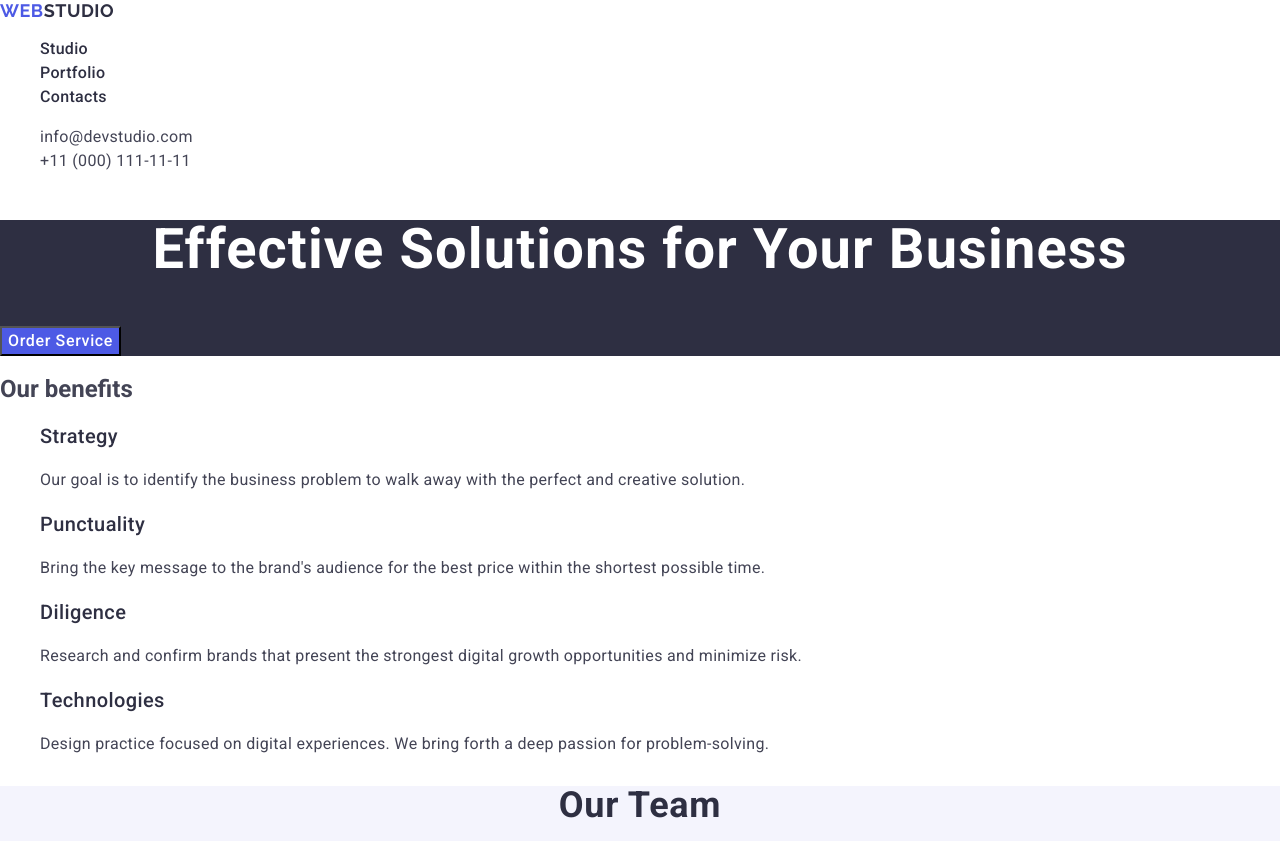
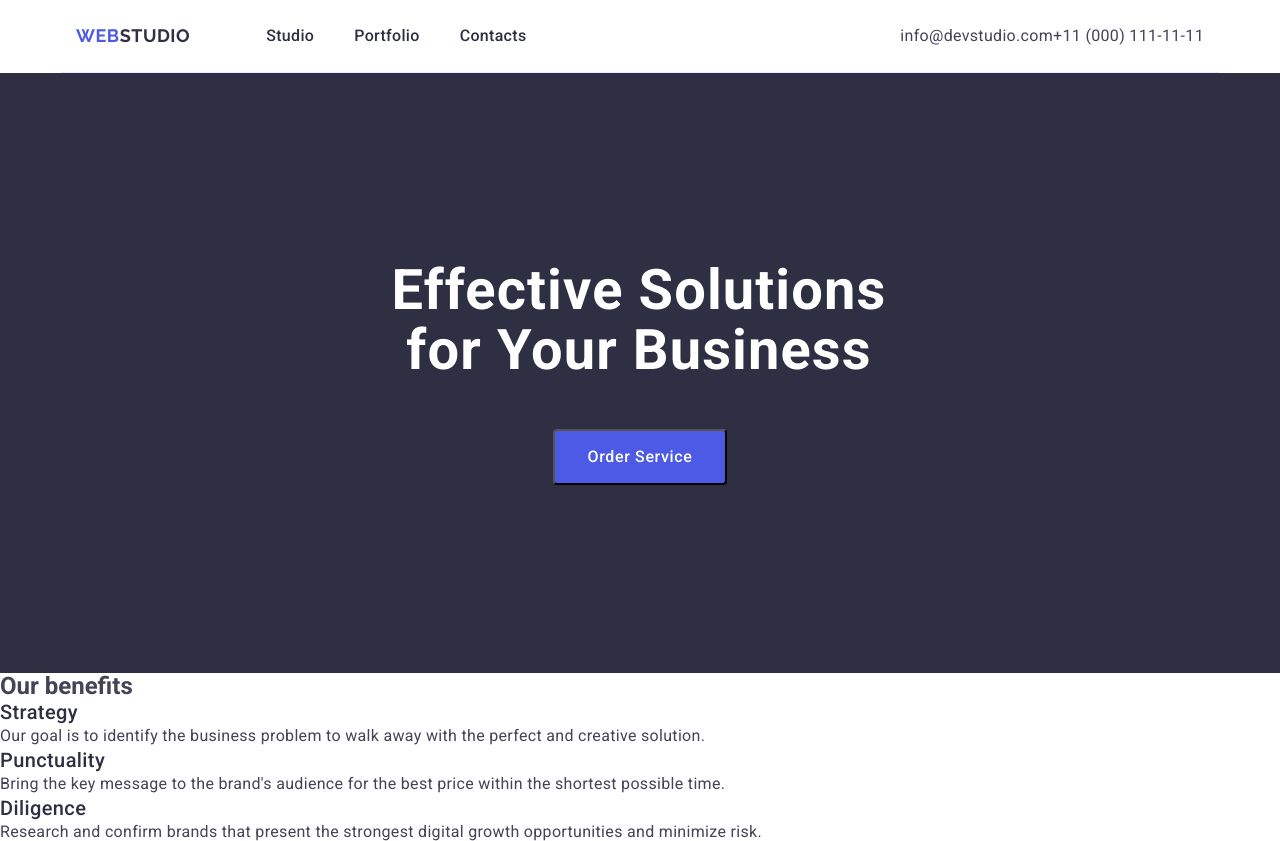
Before and after one commit to Tiana-Levchenko/goit-markup-hw-06, a plain HTML site: page index.html in a window 1280 px wide. Shown: the top 841 px of the page. Drawn offline with nearby package versions, Linux system fonts and the light colour scheme.

Commit message:
add css header and hero page

```diff
--- a/css/styles.css
+++ b/css/styles.css
@@ -5,9 +5,24 @@ body {
   background-color: #fff;
 }
 
+h1,
+h2,
+h3,
+h4,
+h5,
+h6,
+p {
+  margin-top: 0;
+  margin-bottom: 0;
+}
+
 ul,
 ol {
   list-style-type: none;
+  color: inherit;
+  margin-top: 0;
+  margin-bottom: 0;
+  padding-left: 0;
 }
 
 a {
@@ -18,12 +33,40 @@ button {
   cursor: pointer;
 }
 
+img {
+  display: block;
+}
+
+.container {
+  width: 1158px;
+  padding-left: 15px;
+  padding-right: 15px;
+  margin-left: auto;
+  margin-right: auto;
+}
 /* ============== /Common Styles ==========*/
 /* ========== Page Header Styles ========= */
 
+.page-header-container {
+  display: flex;
+  justify-content: space-between;
+  border-bottom: 1px solid #e7e9fc;
+}
+
+.page-nav {
+  display: flex;
+  align-items: center;
+}
+
+.menu {
+  display: flex;
+  column-gap: 40px;
+}
+
 .logo {
-    font-family: 'Raleway', sans-serif;
+  font-family: "Raleway", sans-serif;
   font-weight: 700;
+  margin-right: 76px;
   font-size: 18px;
   line-height: 1.17;
   letter-spacing: 0.03em;
@@ -35,6 +78,9 @@ button {
 }
 
 .menu-link {
+  display: block;
+  padding-top: 24px;
+  padding-bottom: 24px;
   font-weight: 500;
   line-height: 1.5;
   letter-spacing: 0.02em;
@@ -48,6 +94,12 @@ button {
 address {
   font-style: normal;
 }
+
+.contact-address {
+  display: flex;
+  padding: 24px 0;
+}
+
 .contact-item {
   font-weight: 400;
   font-size: 16px;
@@ -66,7 +118,15 @@ address {
 .hero {
   background-color: #2e2f42;
 }
+.hero-container {
+  padding-top: 188px;
+  padding-bottom: 188px;
+  padding-left: 330px;
+  padding-right: 330px;
+}
 .hero-title {
+  max-width: 496px;
+  margin-bottom: 48px;
   font-weight: 700;
   font-size: 56px;
   line-height: 1.07;
@@ -75,10 +135,17 @@ address {
   color: #fff;
 }
 .hero-btn {
+  display: block;
+  margin: 0 auto;
+  min-width: 169px;
+  height: 56px;
+  padding-left: 32px;
+  padding-right: 32px;
   font-weight: 500;
   font-size: 16px;
   line-height: 1.5;
   letter-spacing: 0.04em;
+  border-radius: 4px;
   color: #fff;
   background: #4d5ae5;
 }
@@ -105,7 +172,7 @@ address {
 /* ========== /Our Benefits ========= */
 /* ========== Our Team ========= */
 .name {
-    background-color: #FFFFFF;
+  background-color: #ffffff;
 }
 .our-team {
   background-color: #f4f4fd;
@@ -169,7 +236,7 @@ address {
   text-transform: uppercase;
   color: #4d5ae5;
 }
-.logo-footer-part{
+.logo-footer-part {
   color: #f4f4fd;
 }
 .footer-text {
--- a/index.html
+++ b/index.html
@@ -16,9 +16,10 @@
 </head>
 <body>
     <header class="page-header">
+      <div class="container page-header-container">
         <nav class="page-nav">
           <a class="logo" href="./index.html">Web<span class="logo-part">Studio</span></a>
-          <ul>
+          <ul class="menu">
             <li class="menu-item">
                 <a class="menu-link" href="./index.html">Studio</a>
             </li>
@@ -31,7 +32,7 @@
           </ul>
         </nav>
         <address class="contact">
-          <ul>
+          <ul class="contact-address">
               <li>
                 <a class="contact-item" href="mailto:info@devstudio.com">info@devstudio.com</a>
               </li>
@@ -40,11 +41,14 @@
               </li>
           </ul>
         </address>
+     </div>
     </header>
     <main>
       <section class="hero">
-        <h1 class="hero-title">Effective Solutions for Your Business</h1>
-        <button class="hero-btn" type="button">Order Service</button>
+        <div class="container hero-container">
+         <h1 class="hero-title">Effective Solutions for Your Business</h1>
+         <button class="hero-btn" type="button">Order Service</button>
+        </div>
       </section>
 
       <section class="our-benefits">
```
Lines whose indentation alone changed are shown as unchanged.
